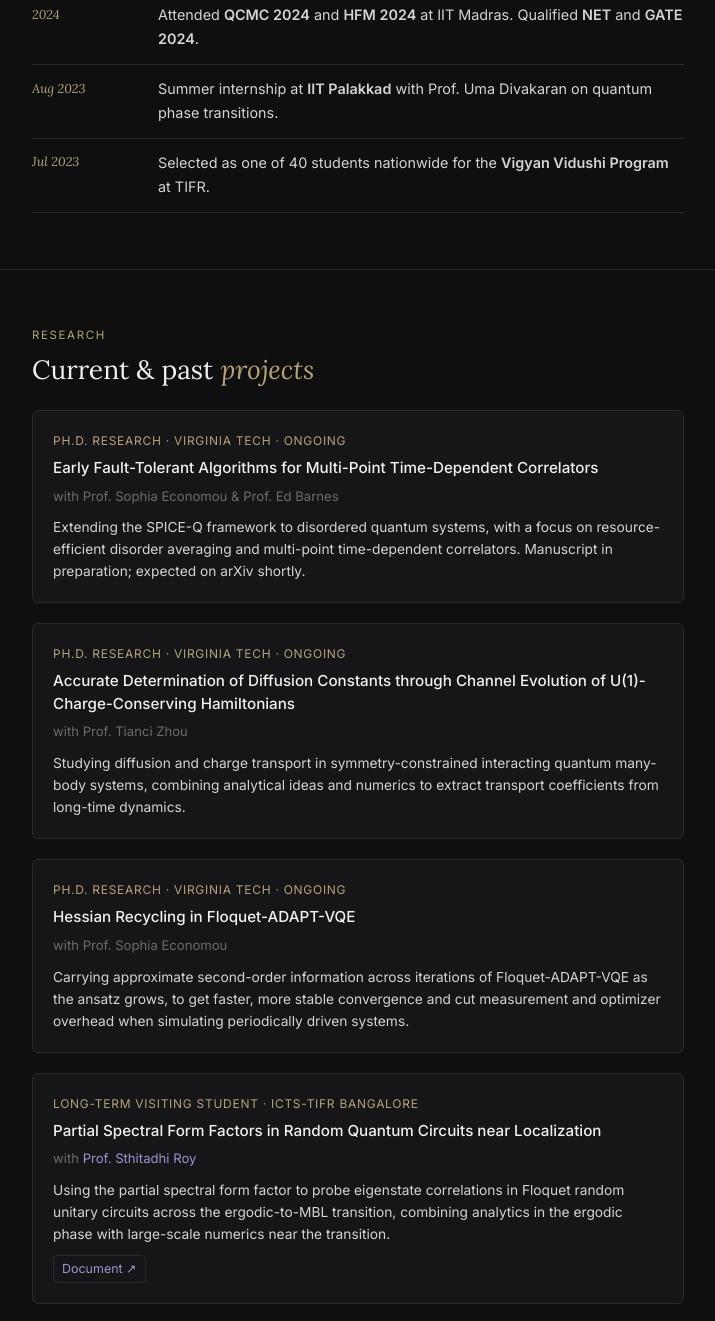
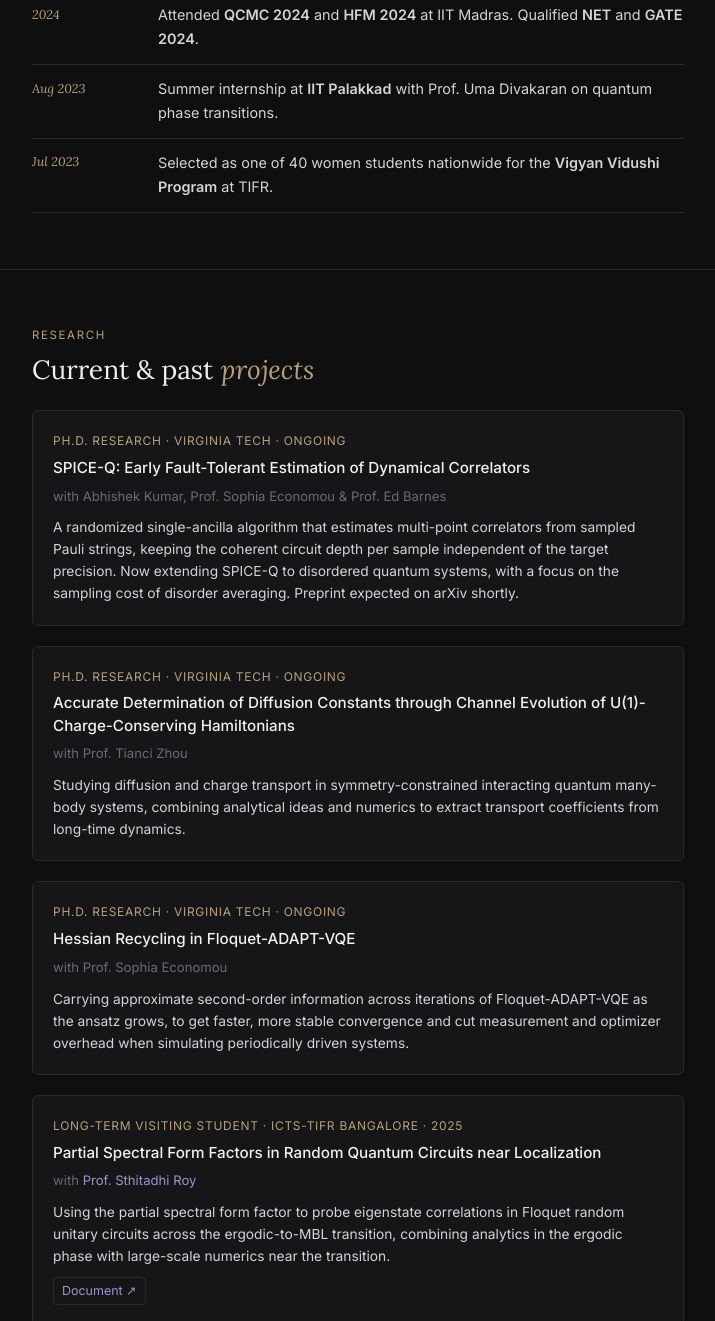
Before and after one commit to shraddhaqdot/shraddhaqdot.github.io, a plain HTML site: page index.html in a window 1280 px wide. Shown: the part 1535-2856 px from the top of the page, without its empty margins (282-997 px from the left). Drawn offline with Linux system fonts and the light colour scheme.

Commit message:
Align site content with CV: SPICE-Q details, Julia, BHU rank, dates, VT email
Co-Authored-By: Claude Opus 5.5 <noreply@anthropic.com>
Claude-Session: https://claude.ai/code/session_01HwXS3C8nYEoGYje5hWuq8m

```diff
--- a/index.html
+++ b/index.html
@@ -442,6 +442,7 @@
     <span class="tag">Variational Algorithms</span>
     <span class="tag">Theoretical Condensed Matter</span>
     <span class="tag">Python · Qiskit · QuTiP</span>
+    <span class="tag">Julia</span>
     <span class="tag">Mathematica</span>
   </div>
 </div>
@@ -475,7 +476,7 @@
     </li>
     <li>
       <span class="news-date">Jul 2023</span>
-      <span class="news-text">Selected as one of 40 students nationwide for the <strong>Vigyan Vidushi Program</strong> at TIFR.</span>
+      <span class="news-text">Selected as one of 40 women students nationwide for the <strong>Vigyan Vidushi Program</strong> at TIFR.</span>
     </li>
   </ul>
 </div>
@@ -490,11 +491,12 @@
 
     <div class="pub">
       <div class="pub-venue">Ph.D. Research &middot; Virginia Tech &middot; Ongoing</div>
-      <div class="pub-title">Early Fault-Tolerant Algorithms for Multi-Point Time-Dependent Correlators</div>
-      <div class="pub-authors">with Prof. Sophia Economou &amp; Prof. Ed Barnes</div>
+      <div class="pub-title">SPICE-Q: Early Fault-Tolerant Estimation of Dynamical Correlators</div>
+      <div class="pub-authors">with Abhishek Kumar, Prof. Sophia Economou &amp; Prof. Ed Barnes</div>
       <p class="pub-desc">
-        Extending the SPICE-Q framework to disordered quantum systems, with a focus on resource-efficient
-        disorder averaging and multi-point time-dependent correlators. Manuscript in preparation; expected on arXiv shortly.
+        A randomized single-ancilla algorithm that estimates multi-point correlators from sampled Pauli strings,
+        keeping the coherent circuit depth per sample independent of the target precision. Now extending SPICE-Q
+        to disordered quantum systems, with a focus on the sampling cost of disorder averaging. Preprint expected on arXiv shortly.
       </p>
     </div>
 
@@ -520,7 +522,7 @@
     </div>
 
     <div class="pub">
-      <div class="pub-venue">Long-Term Visiting Student &middot; ICTS-TIFR Bangalore</div>
+      <div class="pub-venue">Long-Term Visiting Student &middot; ICTS-TIFR Bangalore &middot; 2025</div>
       <div class="pub-title">Partial Spectral Form Factors in Random Quantum Circuits near Localization</div>
       <div class="pub-authors">with <a href="https://sites.google.com/view/sthitadhiroy/home" target="_blank" rel="noreferrer">Prof. Sthitadhi Roy</a></div>
       <p class="pub-desc">
@@ -618,8 +620,8 @@
         <div class="chapter-org">Banaras Hindu University</div>
         <div class="chapter-role">B.Sc. · Physics</div>
         <div class="chapter-desc">
-          Foundations in quantum mechanics, statistical mechanics, and mathematical physics.
-          Completed IBM's two-semester <a href="https://www.qubitbyqubit.org/course-info" target="_blank" rel="noreferrer">Introduction to Quantum Computing</a> in 2022.
+          Ranked first in the department. Foundations in quantum mechanics, statistical mechanics, and mathematical physics.
+          Completed the two-semester Qubit by Qubit / IBM <a href="https://www.qubitbyqubit.org/course-info" target="_blank" rel="noreferrer">Introduction to Quantum Computing</a> in 2022.
         </div>
       </div>
     </div>
@@ -647,7 +649,7 @@
 <!-- ── FOOTER ────────────────────────────────────────────── -->
 <footer>
   <div class="wrap">
-    <p>Shraddhanjali Choudhury · Virginia Tech · <a href="mailto:choudhuryshraddha@gmail.com">email</a> · <a href="https://github.com/shraddhaqdot" target="_blank" rel="noreferrer">github</a></p>
+    <p>Shraddhanjali Choudhury · Virginia Tech · <a href="mailto:choudhuryshraddha@gmail.com">email</a> · <a href="mailto:shraddhanjali@vt.edu">vt email</a> · <a href="https://github.com/shraddhaqdot" target="_blank" rel="noreferrer">github</a></p>
     <p style="margin-top:0.3rem;">Built with HTML &amp; CSS — no framework, no build step.</p>
   </div>
 </footer>
```
